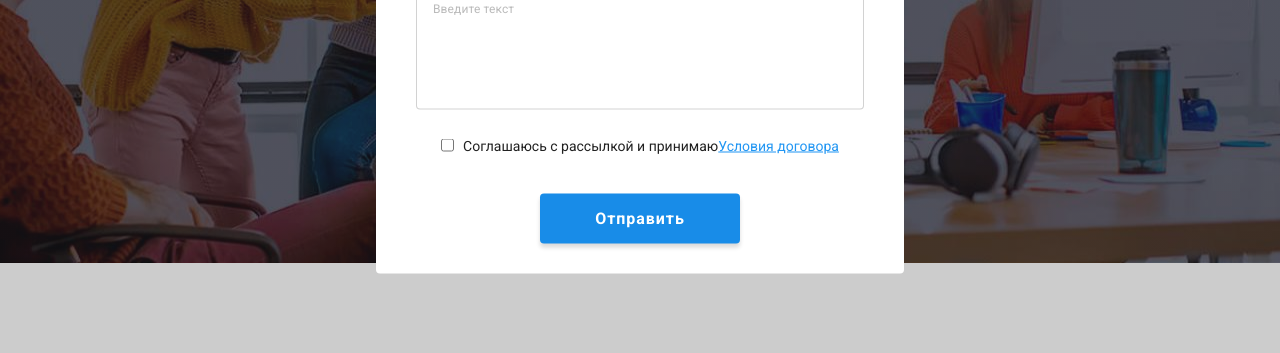
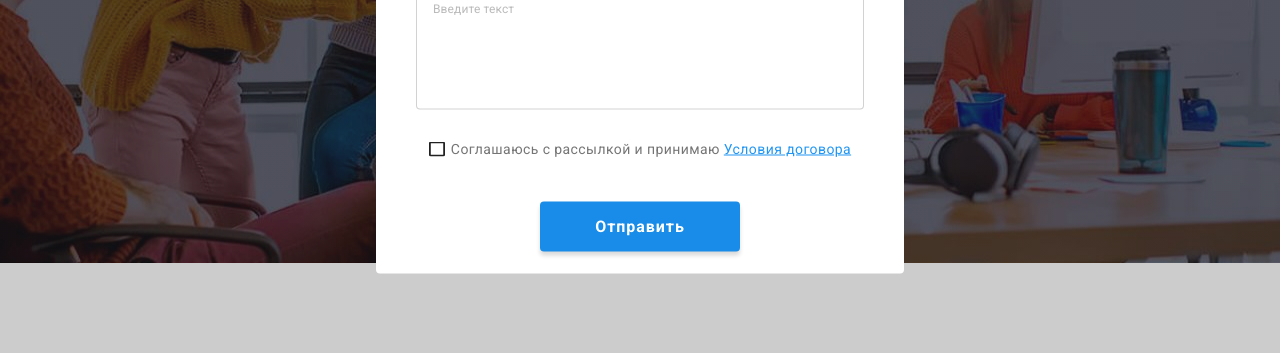
Before and after one commit to iPanamas/goit-markup-hw-06, a plain HTML site: page index.html in a window 1280 px wide. Shown: the part 417-770 px from the top of the page. Drawn offline with nearby package versions, Linux system fonts and the light colour scheme.

Commit message:
Добавлен кастомный чекбокс

```diff
--- a/css/style.css
+++ b/css/style.css
@@ -772,7 +772,6 @@ color: var(--primary-text-color);
     left: 15px;
 }
 
-
 .form-textarea {
     width: 448px;
     height: 120px;
@@ -797,22 +796,44 @@ color: var(--primary-text-color);
     justify-content: center;
     margin-bottom: 40px;
 }
-
 .modal-check {
     display: flex;
-    justify-content: center;
     align-items: center;
-}
+    padding-left: 22px;
+    font-size: 14px;
+    line-height: 1.71;
+    letter-spacing: 0.03em;
 
-.modal-checkbox {
-    margin-right: 9px;
+    color: var(--second-text-color);
+
 }
 
 .policy-link {
     text-decoration-line: underline;
-
     color: var(--accent-color);
 }
+
+.modal-checkbox {
+    position: absolute;
+    -webkit-appearance: none;
+    -moz-appearance: none;
+    appearance: none;
+}
+
+.checkbox {
+    position: absolute;
+    margin-left: -22px;
+    width: 16px;
+    height: 15px;
+
+    background-image: url(../img/icons/checkbox-off.svg);
+    transition: 100ms linear;
+}
+
+.modal-checkbox:checked + .checkbox {
+    background-image: url(../img/icons/checkbox-on.svg);
+}
+
 
 .modal-button {
     display: block;
--- a/index.html
+++ b/index.html
@@ -445,9 +445,10 @@
                 </div>
                 <div class="modal-policy">
                     <label class="modal-check">
-                        <input class="modal-checkbox" type="checkbox" name="policy">
-                        Соглашаюсь с рассылкой и принимаю
-                        <a class="policy-link" href="" target="_blank">Условия договора</a>
+                        <input class="modal-checkbox" type="checkbox">
+                        <span class="checkbox"></span>
+                        Соглашаюсь с рассылкой и принимаю&nbsp;
+                        <a href="" class="policy-link">Условия договора</a>
                     </label>
                 </div>
                 <button class="modal-button" type="submit">
```
Also changed, not shown: img/icons/checkbox-off.svg (added), img/icons/checkbox-on.svg (added), img/icons/icon-check.svg (deleted), 2 other files.
